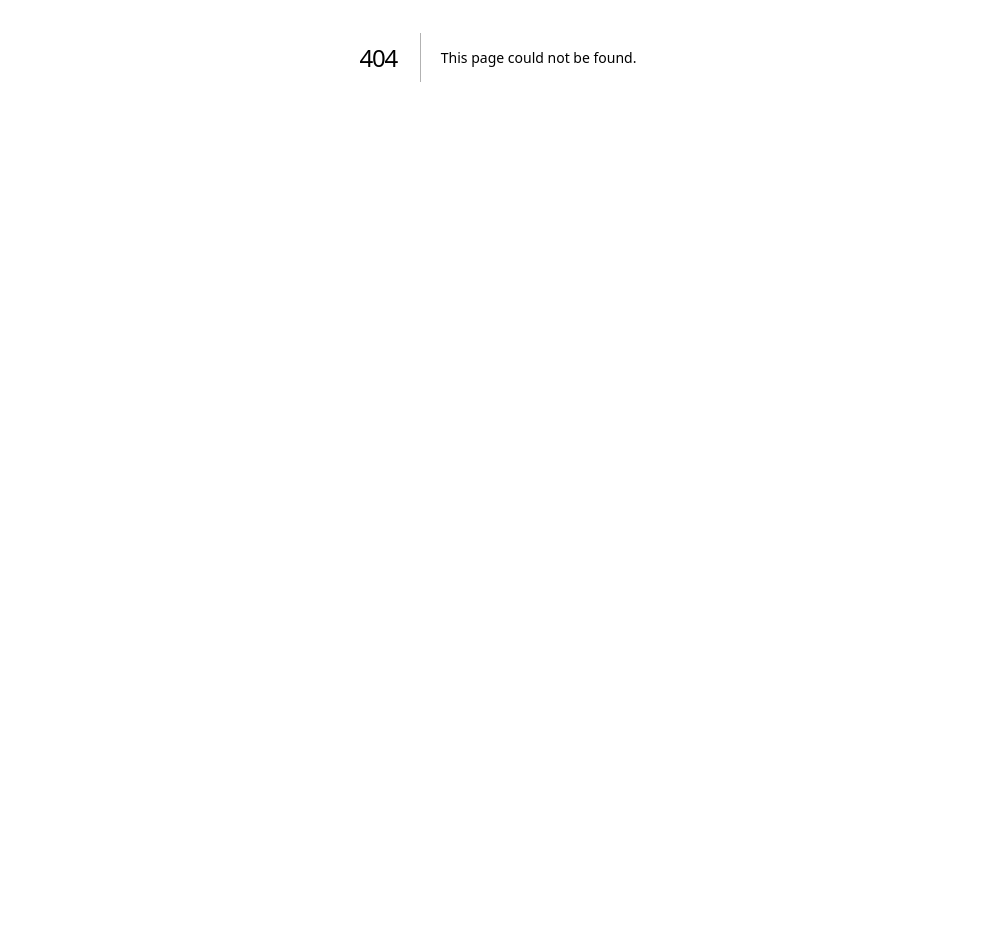
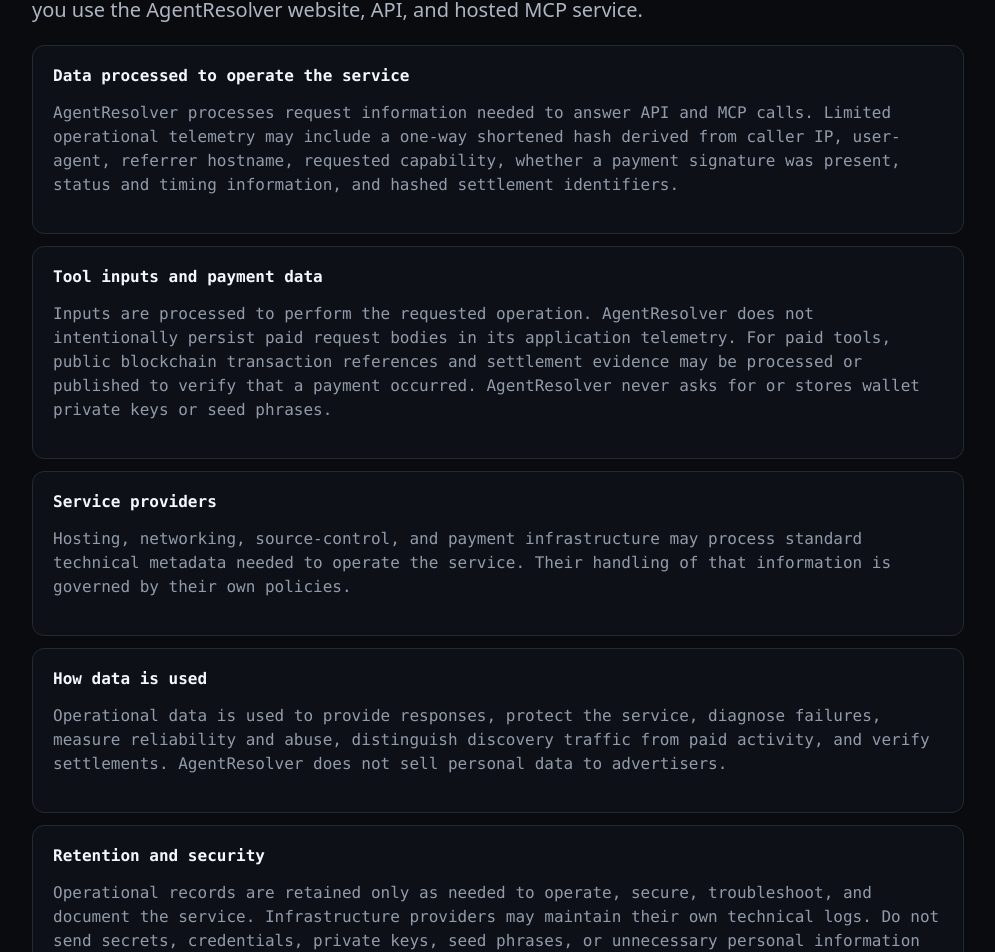
Before and after one commit to waxsway/agentresolver, a Next.js app: page /privacy in a window 1280 px wide. Before the commit this address had no page. Shown: the part 343-1295 px from the top of the page, without its empty margins (142-1137 px from the left). Before the commit the page ends 800 px from the top, so only its background shows below. Built offline with nearby package versions, Linux system fonts and the light colour scheme.

Commit message:
Add connector review and policy pages

```diff
--- /dev/null
+++ b/src/app/privacy/page.tsx
@@ -0,0 +1,85 @@
+import type { Metadata } from "next";
+
+export const metadata: Metadata = {
+  title: "Privacy Policy — AgentResolver",
+  description: "Privacy policy for the AgentResolver website, API, and hosted MCP service."
+};
+
+export default function PrivacyPage() {
+  return (
+    <main>
+      <div className="eyebrow">PRIVACY</div>
+      <h1>AgentResolver privacy policy.</h1>
+      <p className="lead">
+        Last updated September 23, 2026. This policy describes data processed
+        when you use the AgentResolver website, API, and hosted MCP service.
+      </p>
+
+      <section>
+        <h2>Data processed to operate the service</h2>
+        <p>
+          AgentResolver processes request information needed to answer API and
+          MCP calls. Limited operational telemetry may include a one-way
+          shortened hash derived from caller IP, user-agent, referrer hostname,
+          requested capability, whether a payment signature was present, status
+          and timing information, and hashed settlement identifiers.
+        </p>
+      </section>
+
+      <section>
+        <h2>Tool inputs and payment data</h2>
+        <p>
+          Inputs are processed to perform the requested operation. AgentResolver
+          does not intentionally persist paid request bodies in its application
+          telemetry. For paid tools, public blockchain transaction references
+          and settlement evidence may be processed or published to verify that a
+          payment occurred. AgentResolver never asks for or stores wallet private
+          keys or seed phrases.
+        </p>
+      </section>
+
+      <section>
+        <h2>Service providers</h2>
+        <p>
+          Hosting, networking, source-control, and payment infrastructure may
+          process standard technical metadata needed to operate the service.
+          Their handling of that information is governed by their own policies.
+        </p>
+      </section>
+
+      <section>
+        <h2>How data is used</h2>
+        <p>
+          Operational data is used to provide responses, protect the service,
+          diagnose failures, measure reliability and abuse, distinguish
+          discovery traffic from paid activity, and verify settlements.
+          AgentResolver does not sell personal data to advertisers.
+        </p>
+      </section>
+
+      <section>
+        <h2>Retention and security</h2>
+        <p>
+          Operational records are retained only as needed to operate, secure,
+          troubleshoot, and document the service. Infrastructure providers may
+          maintain their own technical logs. Do not send secrets, credentials,
+          private keys, seed phrases, or unnecessary personal information to
+          AgentResolver.
+        </p>
+      </section>
+
+      <section>
+        <h2>Contact</h2>
+        <p>
+          Privacy questions can be sent to{" "}
+          <a href="mailto:waxsway@gmail.com">waxsway@gmail.com</a>.
+        </p>
+      </section>
+
+      <p className="links">
+        <a href="/">Home</a> · <a href="/connector">Connector info</a> ·{" "}
+        <a href="/terms">Terms</a> · <a href="/support">Support</a>
+      </p>
+    </main>
+  );
+}
```
